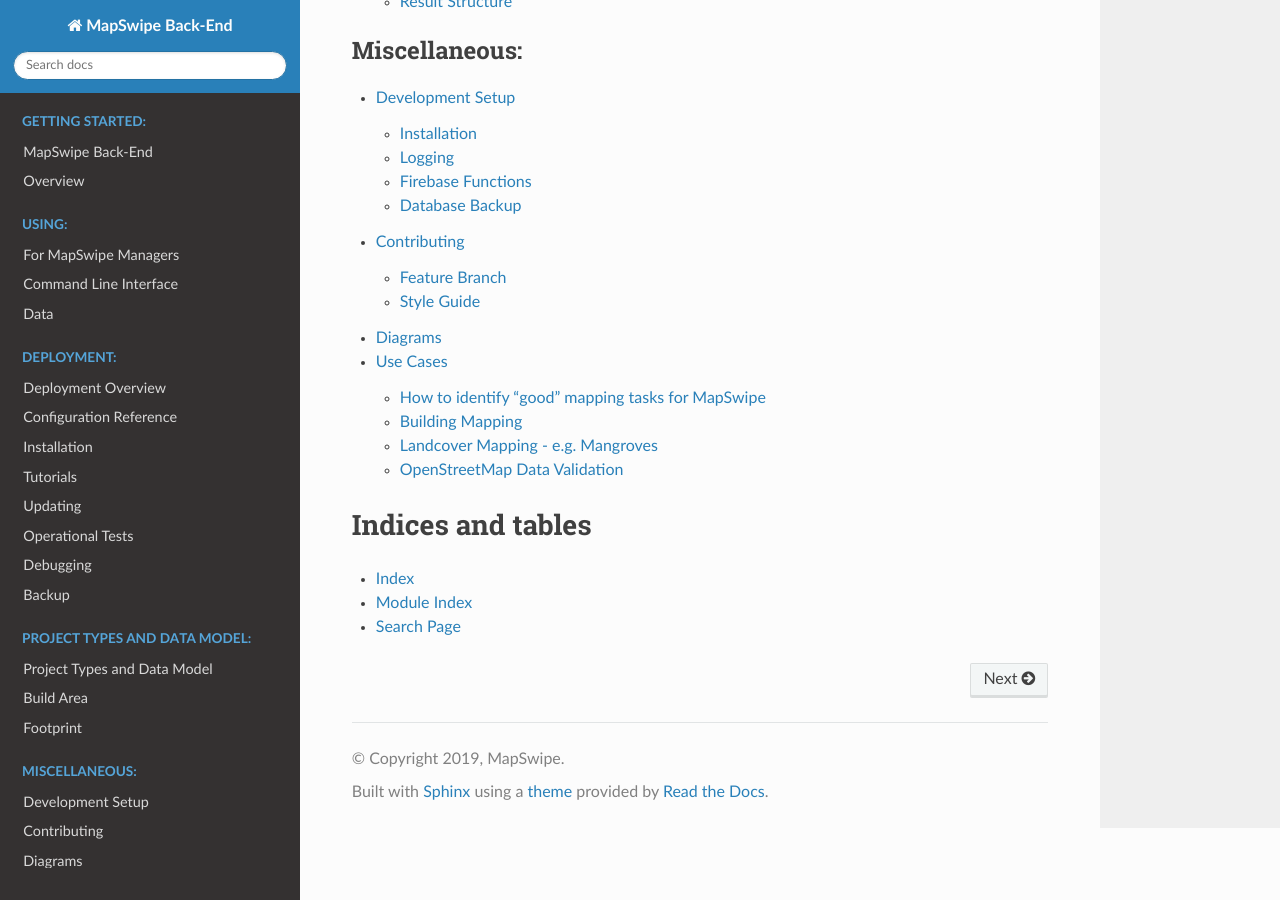
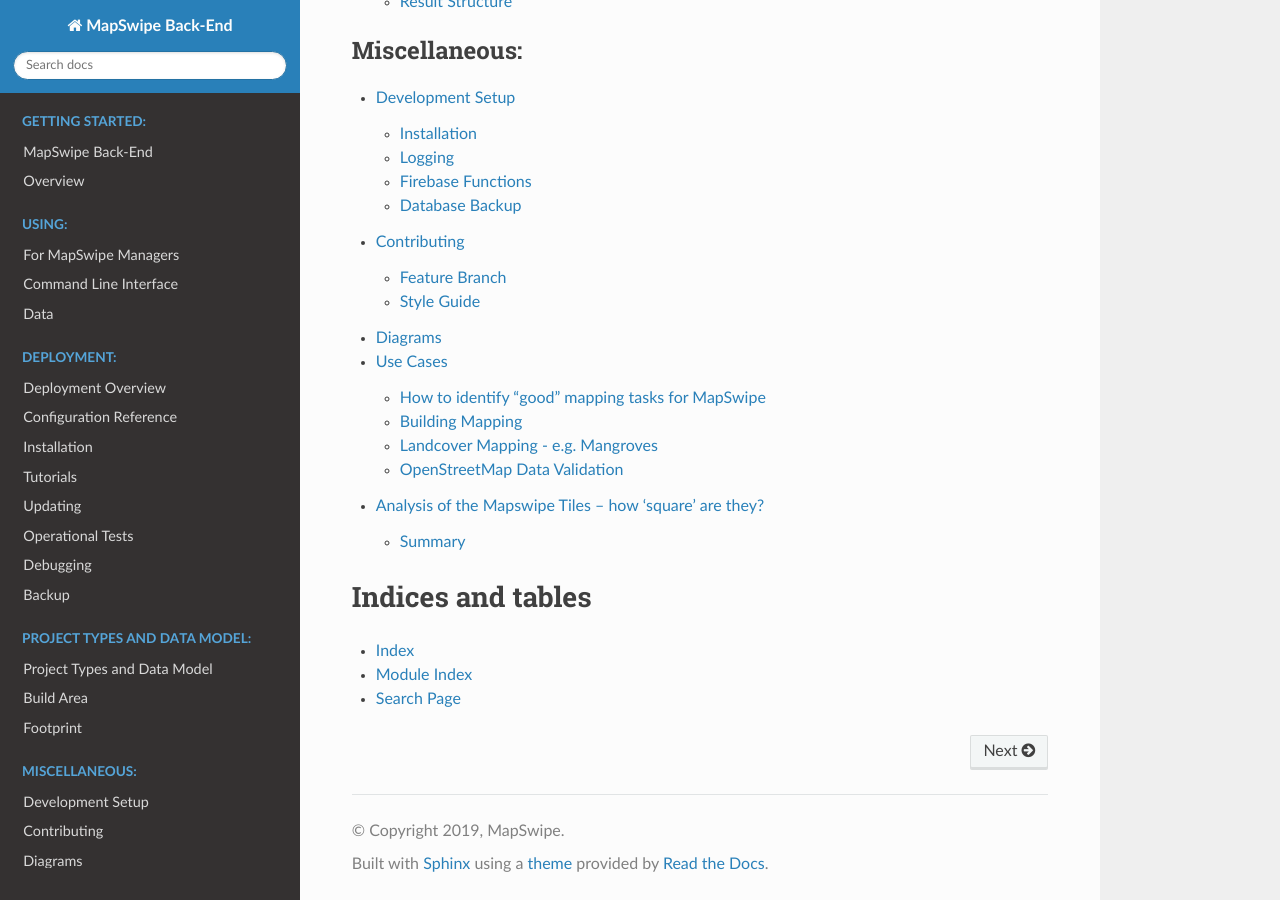
Before and after one commit to mapswipe/python-mapswipe-workers, a Sphinx documentation site: the page built from docs/source/index.rst, in a window 1280 px wide and 900 px high, scrolled down 2330 px. Built offline with Sphinx 7.4.7 and the Read the Docs theme 2.0.0, drawn with Linux system fonts in a browser that asks for light colours; some of the changed lines change nothing that is shown.

Commit message:
update docs with section on tile sizes#

```diff
--- a/docs/source/index.rst
+++ b/docs/source/index.rst
@@ -55,6 +55,7 @@
    contributing
    diagrams
    use_cases
+   tile_size
 
 
 Indices and tables
--- /dev/null
+++ b/docs/source/tile_size.md
@@ -0,0 +1,40 @@
+# Analysis of the Mapswipe Tiles – how ‘square’ are they?
+
+To generate VGI for humanitarian use, project areas are cut into tiles in order for users to search for buildings on aerial imagery. The Mapswipe tiles are created as described by [Bing](https://msdn.microsoft.com/en-us/library/bb259689.aspx "Bing Maps Tile System") using Level of Detail 18 (task_z = 18 for Mapswipe data). The users assign a ‘Yes’, ‘No’, ‘Maybe’ or ‘Bad Imagery’ to each tile. This information is used to select on positive tiles and create bigger geometries representing a settlement layer.  While these tiles look absolutely squared (e.g. in a web map or in mobile applications such as MapSwipe), they **DON'T** represent the same area.
+
+The web mercator projection distorts the image in a way that objects further away from the equator will continuously appear bigger than they are. So always keep in mind: **The area represented by a tile will be getting smaller the further north or south your tile is located.** Table 1 shows that the area of projects further away from the equator have smaller areas and smaller side length. Furthermore, the angles will deviate further from rectangular.
+
+
+|        | 10836 Chad           | 7605 Madagascar  |
+| ------------- |:-------------:| -----:|
+| Geographical Latitude      | 21 ° North | 25 ° South |
+| Average Tile X Length [m]      | 144.9570      |   138.3959 |
+| Average Tile Y Length [m] | 144.0854      | 137.6354 |
+| Area average [m²] | 20886.2967      | 19048.1169 |
+| Area min [m²] | 20791.6519      | 18921.4767 |
+| Area max [m²] | 20949.2044     | 19139.2674 |
+| Area range [m²] | 157.5525      | 217.7908 |
+| Deviation from 90° angle |  ~ 0.01171 °      |  ~ 0.0063 ° |
+
+*Table 1:  Measurements for Mapswipe Tiles.*
+
+Figure 1 shows the decrease in size from south to north in project 10836 (Chad) on the northern hemisphere.
+
+<img src="/_static/img/chad_area.png" width="800">
+<p><i>Figure 1: Area in m² of Mapswipe tiles in project 10836.  As it is located on the northern hemisphere, tiles further north are smaller.</i></p>
+
+In the Mapswipe App, each tile has a size of 256x256 pixels. The translation of pixels into meters is depending on geographical longitude and level of details (see Figure 2).
+
+<img src="/_static/img/length-plot.png" width="600">
+<p><i>Figure 2: Tile length from pixel to meters: f(latitude, level) =  (cos(latitude * pi/180) * 2 * pi * 6378137) / (256 * 2^level) * 256;  for level = 18. Values range from 152.8741 m (Equator) to close to 0 m (poles). </i></p>
+
+As a result of the change in sidelength and inner angles, the area of the tiles decreases with distance from equator as well. Have a look at Figure 3.
+
+<img src="/_static/img/area-plot.png" width="800">
+<p><i>Figure 3 shows the calculated area for the standart level 18 from 90 ° to 0 °.</i></p>
+
+## Summary
+-	Area and side length of a tile will continuously decrease with distance to the equator
+-	within one project the differences in size depend on the north-south extend of the project
+-	The tile shapes differ from rectangular form the further away they are from the equator
+- Find a [example geojson file](../../mapswipe_workers/sample_data/tiles.geojson) with calculated area and side length for given task_y or the Y-coordiantes of the tile center. You can use this file in QGIS or any other GIS software.
```
Also changed, not shown: docs/source/_static/img/area-plot.png (added), docs/source/_static/img/chad_area.png (added), docs/source/_static/img/length-plot.png (added), 1 other file.
